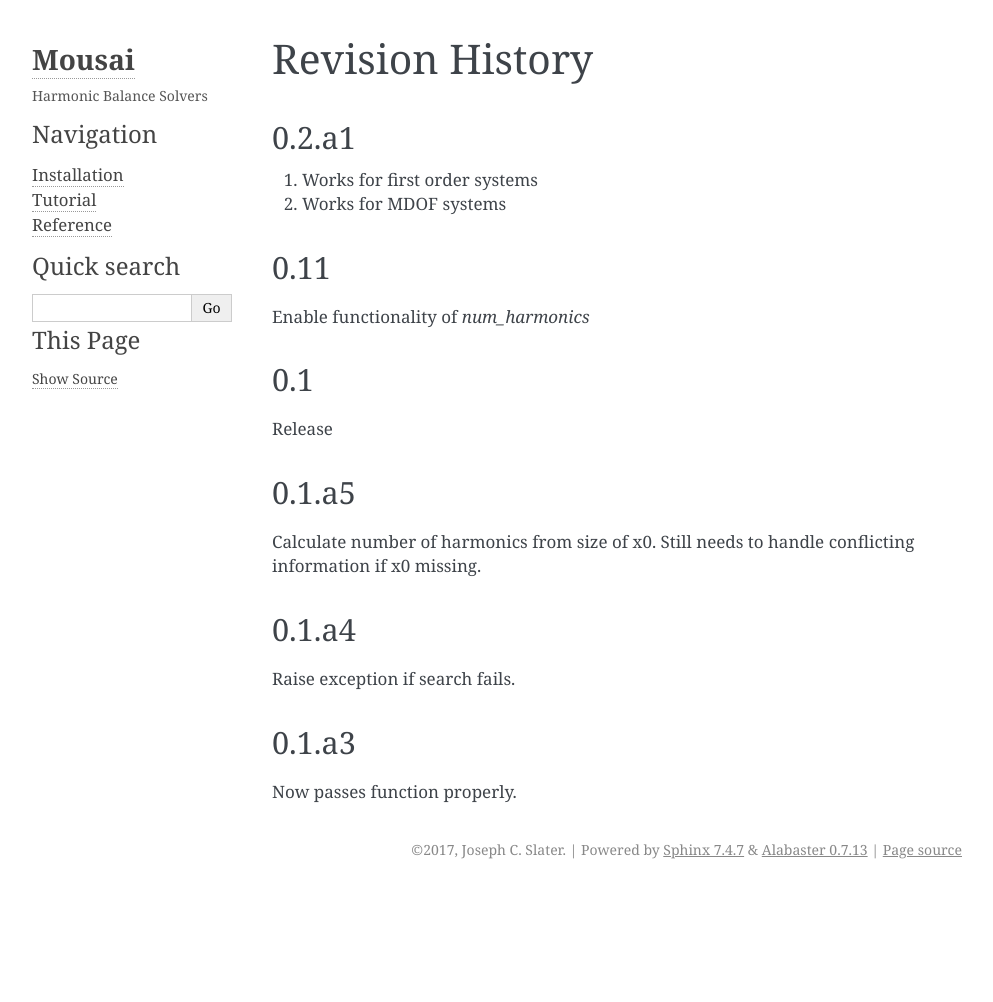
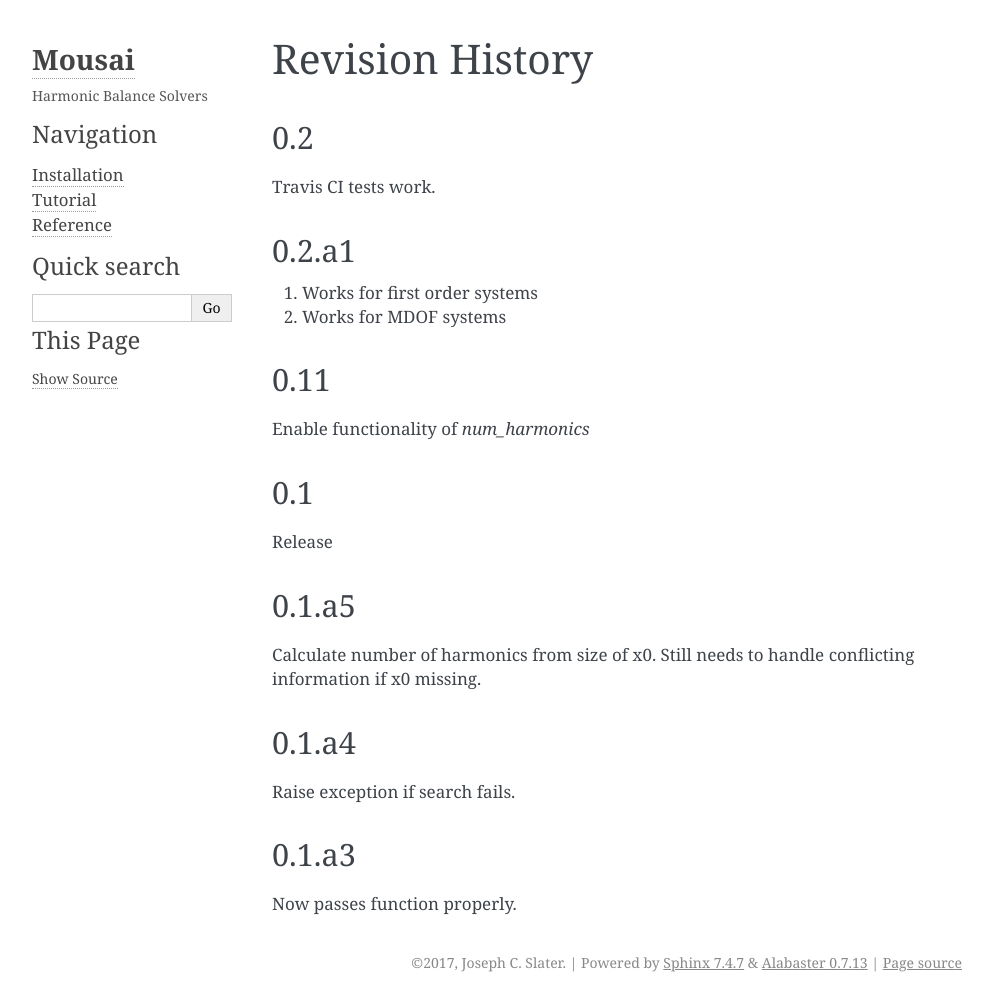
Before and after one commit to josephcslater/mousai, a Sphinx documentation site: the page built from docs/reference/revision_history.rst, in a window 1280 px wide. Shown: the whole page, without its empty margins (148-1141 px from the left). Built offline with Sphinx 7.4.7, drawn with Linux system fonts in a browser that asks for light colours; the version number could not be read and is left out; before the commit the page ends 900 px from its top, so only the background shows below that.

Commit message:
Keep examples in sync

```diff
--- a/docs/reference/revision_history.rst
+++ b/docs/reference/revision_history.rst
@@ -1,5 +1,9 @@
 Revision History
 ________________
+
+0.2
+~~~
+Travis CI tests work.
 
 0.2.a1
 ~~~~~~
```
